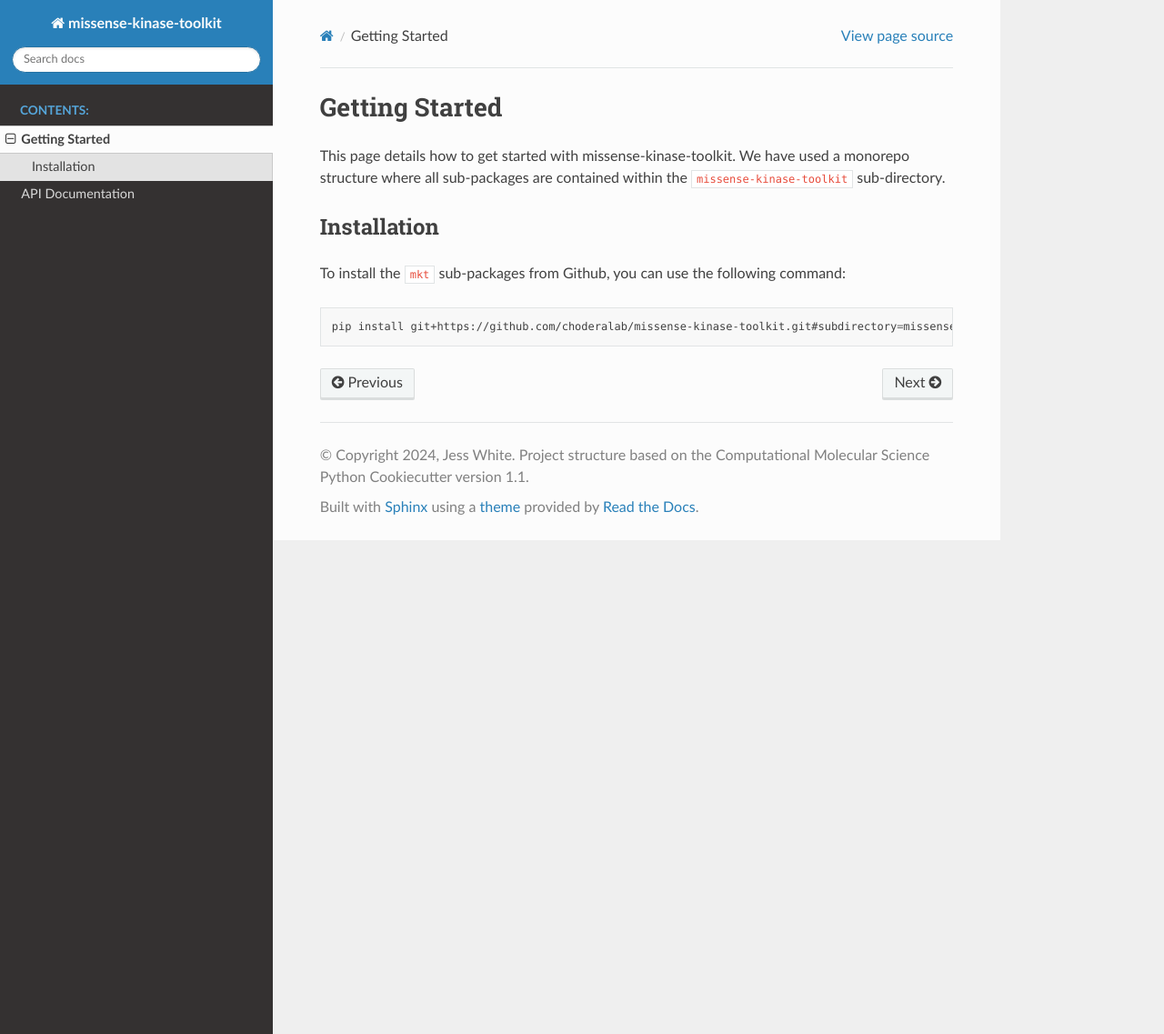
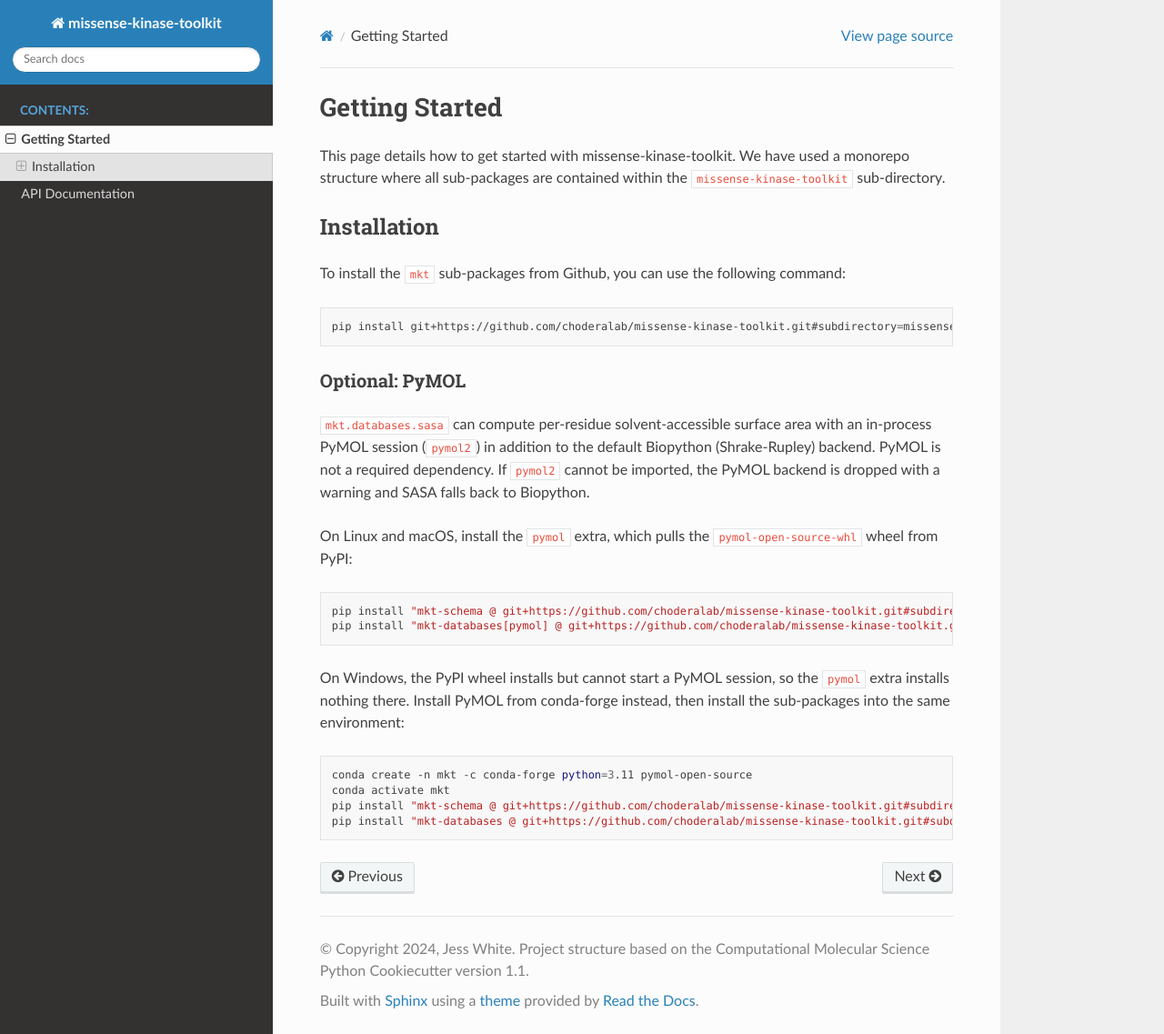
Before and after one commit to choderalab/missense-kinase-toolkit, a Sphinx documentation site: the page built from docs/getting_started.rst, in a window 1280 px wide and 1137 px high. Shown: the whole window at 91% size. Built offline with Sphinx 7.4.7 and the Read the Docs theme 3.1.0, drawn with Linux system fonts in a browser that asks for light colours; the version number could not be read and is left out.

Commit message:
databases: add a pymol extra and test conda PyMOL on Windows
Declare `pymol = ["pymol-open-source-whl; sys_platform != 'win32'"]` so the
PyPI wheel, which can't start a session on Windows, is skipped there by the
package metadata rather than CI shell logic; databases-ci now installs
databases[test,pymol]. Add a pymol-windows job that runs test_sasa.py against
conda-forge pymol-open-source (the documented Windows route), and document the
optional PyMOL install per platform in getting_started.rst.

Co-Authored-By: Claude Opus 5.5 <noreply@anthropic.com>

```diff
--- a/docs/getting_started.rst
+++ b/docs/getting_started.rst
@@ -11,3 +11,24 @@ To install the :code:`mkt` sub-packages from Github, you can use the following c
 .. code-block:: bash
 
     pip install git+https://github.com/choderalab/missense-kinase-toolkit.git#subdirectory=missense_kinase_toolkit/<sub-package directory>
+
+Optional: PyMOL
+---------------
+
+:code:`mkt.databases.sasa` can compute per-residue solvent-accessible surface area with an in-process PyMOL session (:code:`pymol2`) in addition to the default Biopython (Shrake-Rupley) backend. PyMOL is not a required dependency. If :code:`pymol2` cannot be imported, the PyMOL backend is dropped with a warning and SASA falls back to Biopython.
+
+On Linux and macOS, install the :code:`pymol` extra, which pulls the :code:`pymol-open-source-whl` wheel from PyPI:
+
+.. code-block:: bash
+
+    pip install "mkt-schema @ git+https://github.com/choderalab/missense-kinase-toolkit.git#subdirectory=missense_kinase_toolkit/schema"
+    pip install "mkt-databases[pymol] @ git+https://github.com/choderalab/missense-kinase-toolkit.git#subdirectory=missense_kinase_toolkit/databases"
+
+On Windows, the PyPI wheel installs but cannot start a PyMOL session, so the :code:`pymol` extra installs nothing there. Install PyMOL from conda-forge instead, then install the sub-packages into the same environment:
+
+.. code-block:: bash
+
+    conda create -n mkt -c conda-forge python=3.11 pymol-open-source
+    conda activate mkt
+    pip install "mkt-schema @ git+https://github.com/choderalab/missense-kinase-toolkit.git#subdirectory=missense_kinase_toolkit/schema"
+    pip install "mkt-databases @ git+https://github.com/choderalab/missense-kinase-toolkit.git#subdirectory=missense_kinase_toolkit/databases"
```
Also changed, not shown: .claude/skills/ci/SKILL.md, 2 other files.
